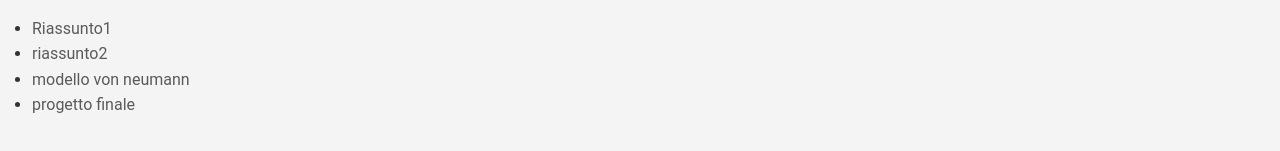
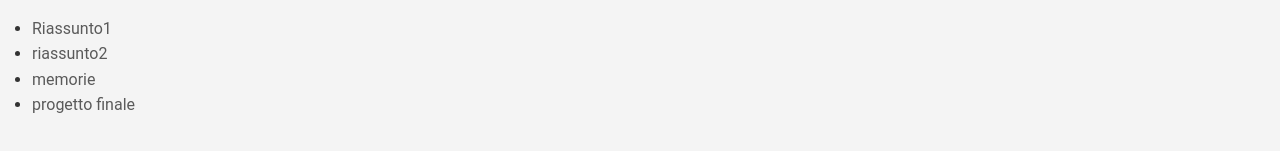
Before and after one commit to manuelgranitto/manuelgranitto.github.io, a plain HTML site: page index.html in a window 1280 px wide. Shown: the part 349-500 px from the top of the page. Drawn offline with Linux system fonts and the light colour scheme.

Commit message:
Update index.html

```diff
--- a/index.html
+++ b/index.html
@@ -19,7 +19,7 @@
         <ul>
             <li><a href="riassunto/unita1.html"target="_blank">Riassunto1</a></li>
             <li><a href="riassunto/unita2.html" target="_blank">riassunto2</a></li>
-            <li><a href="memorie/memorie.html" target="_blank">modello von neumann</a></li>
+            <li><a href="memorie/memorie.html" target="_blank">memorie</a></li>
             <li><a href="finale/index.html" target="_blank">progetto finale</a></li>
 
         </ul>
```
